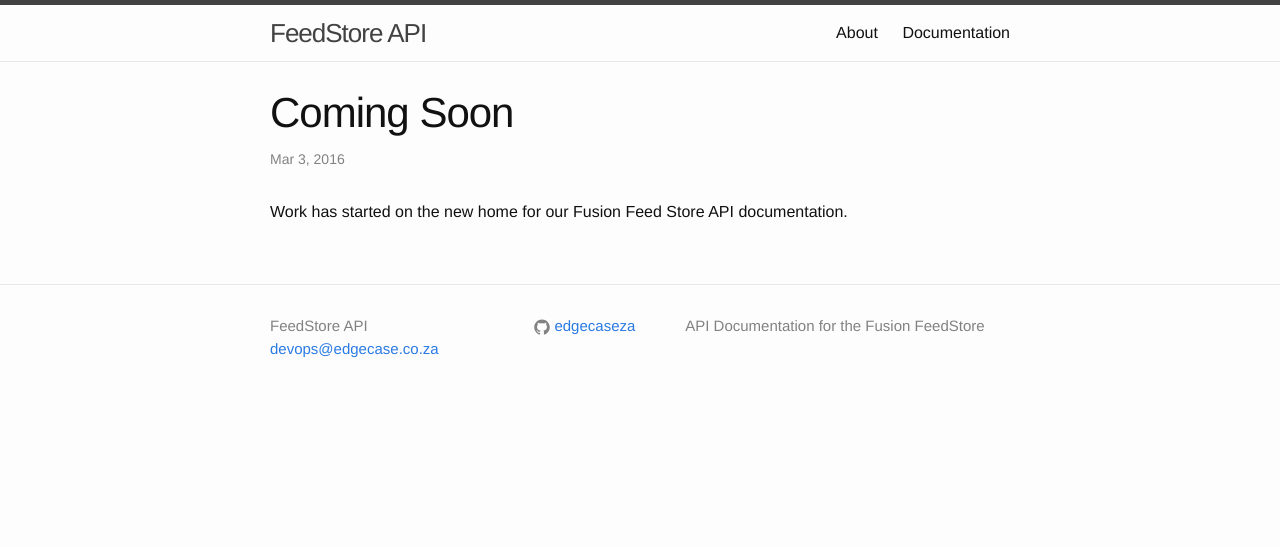
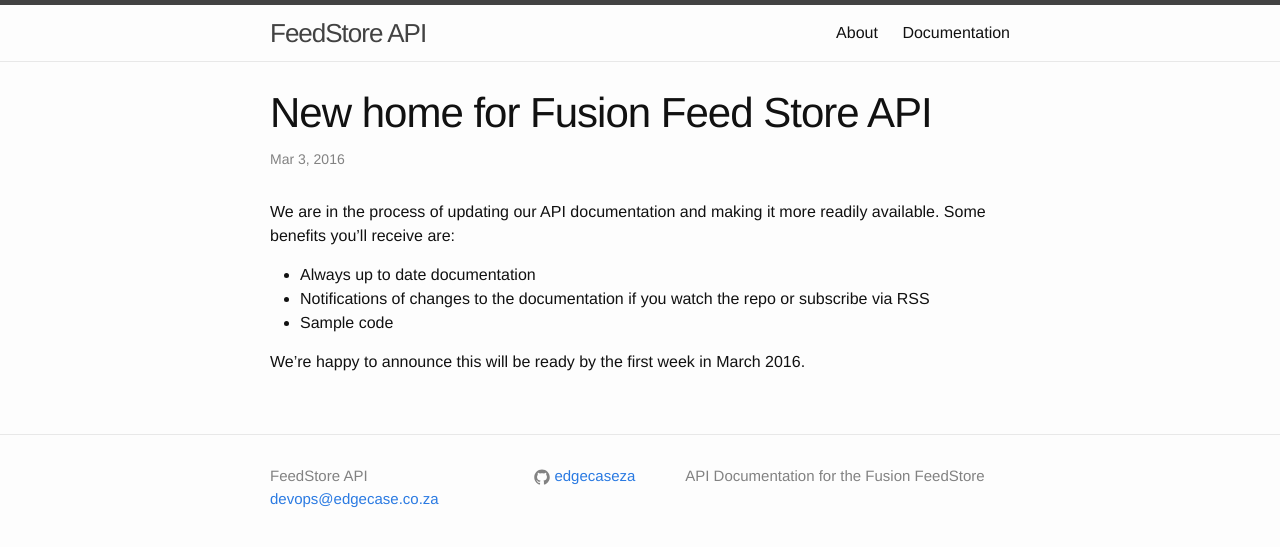
Before and after one commit to EdgeCaseZA/FeedStoreAPI, a Jekyll site: the page built from _posts/2016-03-03-welcome-to-jekyll.markdown, in a window 1280 px wide. Shown: the top 547 px of the page. Built offline with Jekyll 4.4.1, drawn with Linux system fonts in a browser that asks for light colours.

Commit message:
first post updated

```diff
--- a/_posts/2016-03-03-welcome-to-jekyll.markdown
+++ b/_posts/2016-03-03-welcome-to-jekyll.markdown
@@ -1,6 +1,12 @@
 ---
 layout: post
-title:  "Coming Soon"
+title:  "New home for Fusion Feed Store API"
 date:   2016-03-03 14:18:10 +0200
 ---
-Work has started on the new home for our Fusion Feed Store API documentation.
+We are in the process of updating our API documentation and making it more readily available. Some benefits you'll receive are:
+
+* Always up to date documentation
+* Notifications of changes to the documentation if you watch the repo or subscribe via RSS
+* Sample code
+
+We're happy to announce this will be ready by the first week in March 2016.
```
